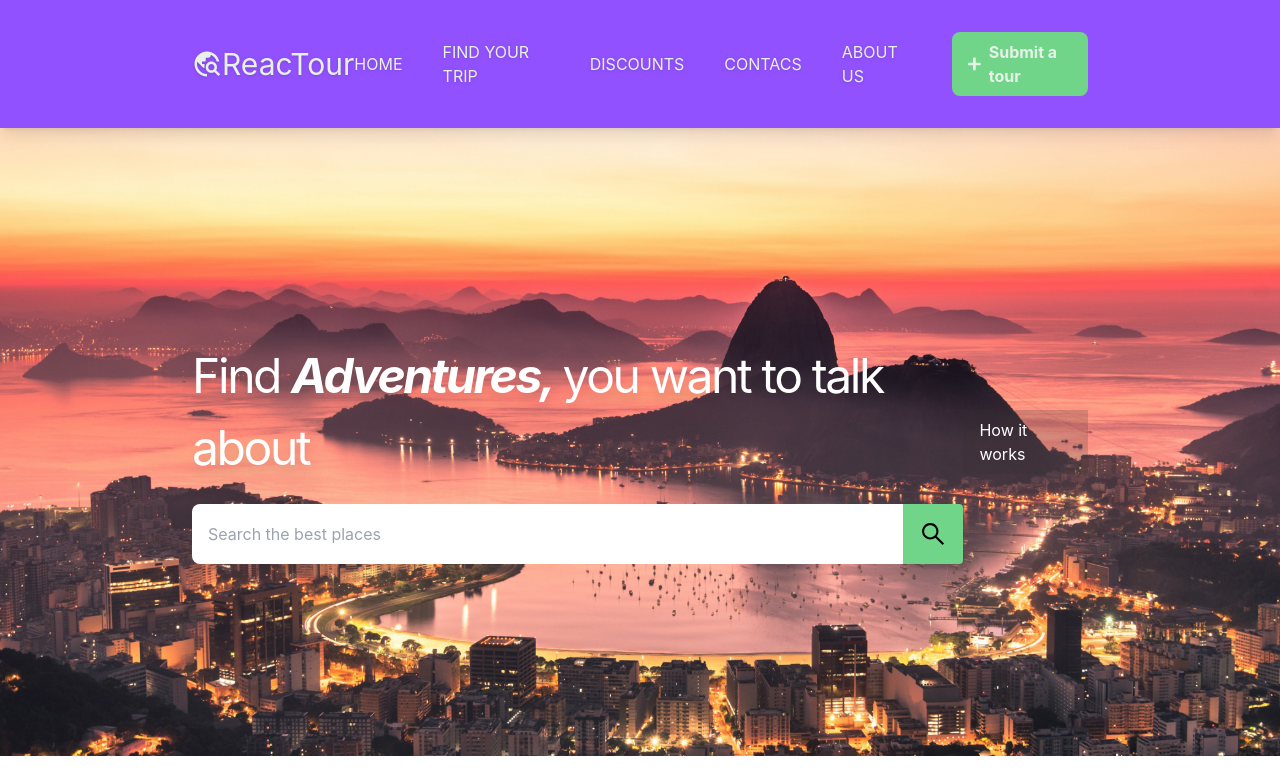
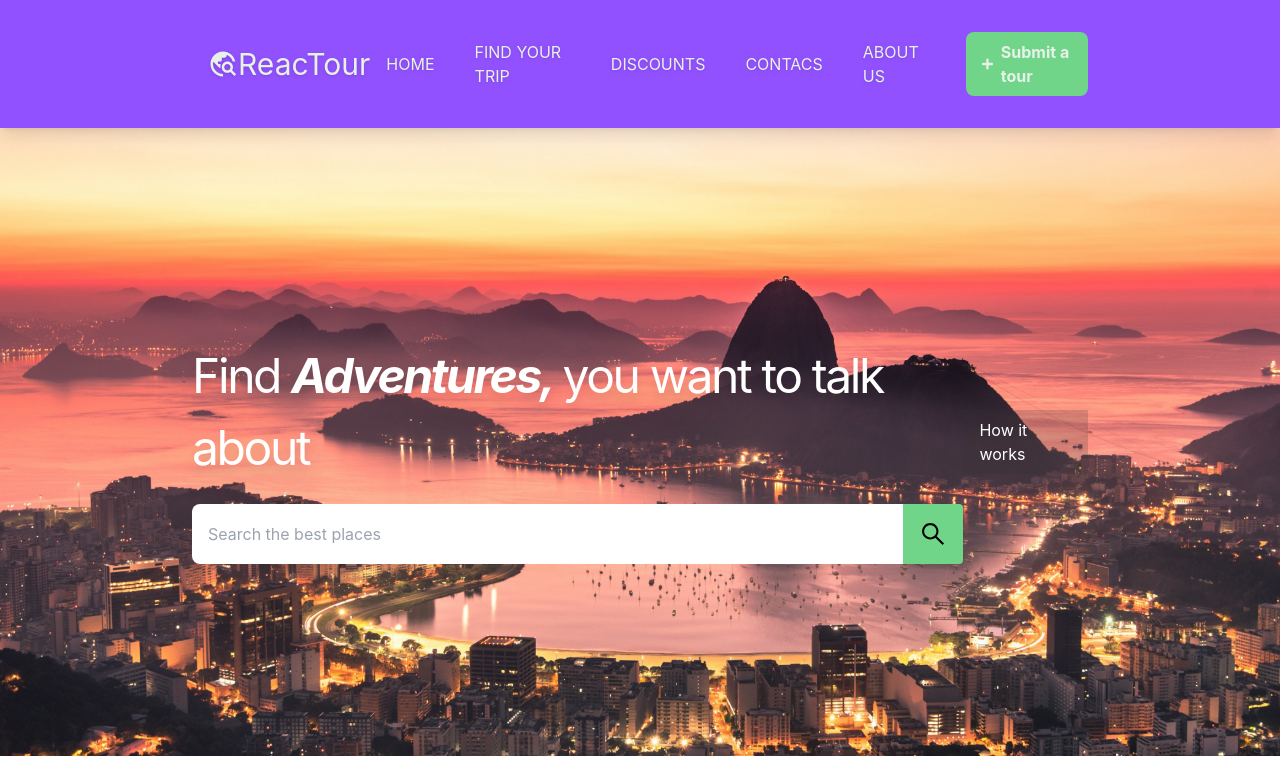
Before and after one commit to marchingbeagle/ReacTour, a React (Create React App) app: page / in a window 1280 px wide. Shown: the top 770 px of the page. Built offline with nearby package versions, Linux system fonts and the light colour scheme.

Commit message:
bug fixed with the hamburguer menu and the logo

```diff
--- a/src/components/Header/index.jsx
+++ b/src/components/Header/index.jsx
@@ -7,10 +7,10 @@ export default function Header() {
   const [open, setOpen] = useState(false);
 
   return (
-    <header className="w-full bg-purple shadow-lg sticky top-0 flex flex-col md:flex-row items-start sm:items-center justify-between p-4 lg:px-48 md:py-4 md:px-16 z-40">
+    <header className="w-full bg-purple shadow-lg sticky top-0 flex flex-col md:flex-row items-start sm:items-center justify-between lg:px-48 md:py-4 md:px-16 z-40">
       <a
         href="/"
-        className="flex items-center text-3xl text-white cursor-pointer bg-purple"
+        className="flex items-center p-4 text-3xl text-white cursor-pointer bg-purple"
       >
         <MdTravelExplore className="drop-shadow" />
         <h1 className="text-inter drop-shadow">ReacTour</h1>
```
